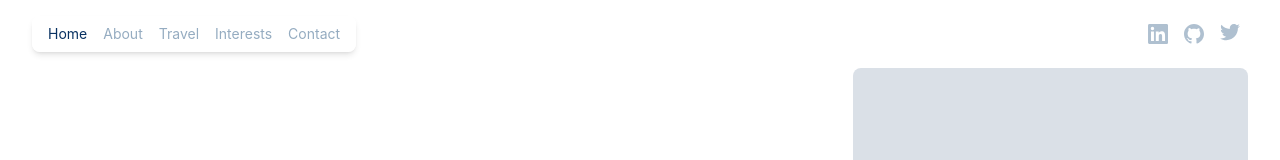
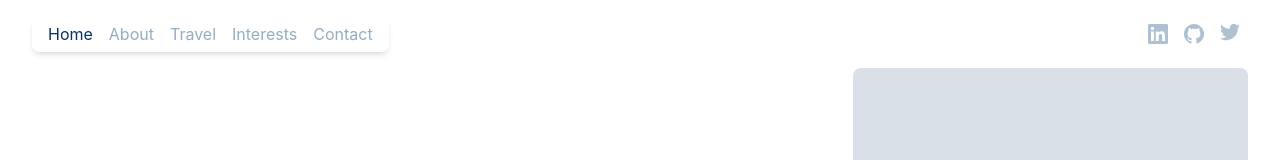
Before and after one commit to om154/omurray.dev, a Next.js app: page / in a window 1280 px wide. Shown: the top 160 px of the page. Built offline with nearby package versions, Linux system fonts and the light colour scheme; no server answers; a web font is replaced by a local one.

Commit message:
update font size

```diff
--- a/src/components/Navigation/index.tsx
+++ b/src/components/Navigation/index.tsx
@@ -37,7 +37,7 @@ interface ListItemProps {
 const LinkListItem = ({ title, path, active, onMouseEnter, onMouseLeave }: ListItemProps) => (
   <li className='select-none contents' onMouseEnter={onMouseEnter} onMouseLeave={onMouseLeave}>
     <Link href={path} className={classNames(
-      'px-1 md:px-2 py-1 font-sans transition-colors duration-200 ease-linear no-underline text-sm font-regular outline-none select-nonerounded-lg hover:text-primary-900 leading-5',
+      'px-1 md:px-2 py-1 font-sans transition-colors duration-200 ease-linear no-underline text-[15px] md:text-md font-regular outline-none select-nonerounded-lg hover:text-primary-900 leading-5',
       {
         'text-primary-900': active,
         'text-neutral-600': !active
@@ -73,10 +73,10 @@ const Navigation = () => {
   }
 
   return (
-    <div className="sticky top-0 z-10 flex items-center justify-center py-4 isolate md:justify-between">
-      <nav className='relative flex px-2 py-1 border rounded-lg shadow-md border-neutral-200 bg-white/70 backdrop-blur-md'>
+    <div className="sticky top-0 z-10 flex items-center justify-start py-4 isolate md:justify-between">
+      <nav className='px-2 py-1 border rounded-lg shadow-md border-neutral-200 bg-white/70 backdrop-blur-md w-full md:w-[unset]'>
         <ul
-          className='flex flex-row gap-1 list-none oliver-navigation-menu md:gap-0'
+          className='flex flex-row flex-wrap justify-around list-none'
           onMouseLeave={() => hovering && setHovering(false)}
           onMouseEnter={() => !hovering && setHovering(true)}
         >
```
